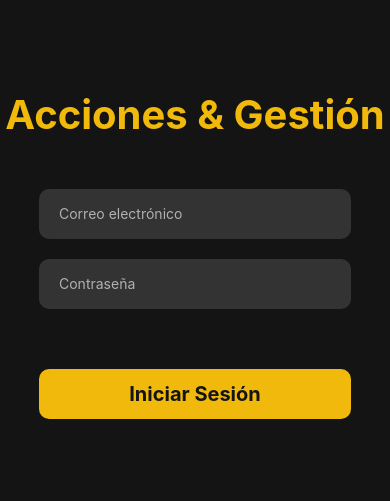
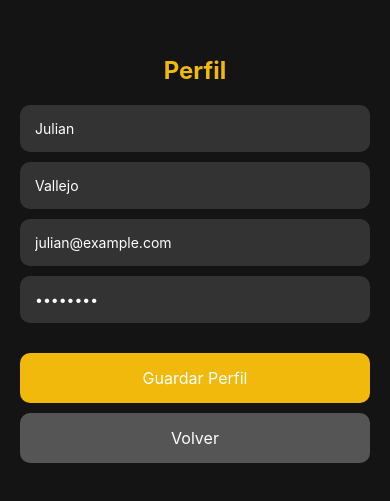
Before and after one commit to Julio937/ProyectoPMovil, a React Native app: screen /Profile in a window 390 px wide. Shown: the part 163-664 px from the top of the page. Built offline with nearby package versions, Linux system fonts and the light colour scheme.

Commit message:
Pantalla Profile
Se agrego la pantalla profile para poder actualizar el perfil del usuario y se implemento la navegación a esta pantalla desde todas las pantallas

```diff
--- a/App.js
+++ b/App.js
@@ -6,6 +6,7 @@ import ConfigurationScreen from './paginas/ConfigurationScreen';
 import HomeScreen from './paginas/HomeScreen';
 import LoginScreen from './paginas/LoginScreen';
 import NotificationsScreen from './paginas/NotificationsScreen';
+import ProfileScreen from './paginas/ProfileScreen';
 import TradeScreen from './paginas/TradeScreen';
 import TransactionsScreen from './paginas/Transactions';
 
@@ -22,6 +23,7 @@ export default function App() {
         <Stack.Screen name='Trade' component={TradeScreen} options={{ headerShown: false }} />
         <Stack.Screen name='Transactions' component={TransactionsScreen} options={{ headerShown: false }} />
         <Stack.Screen name='Notifications' component={NotificationsScreen} options={{ headerShown: false }} />
+        <Stack.Screen name='Profile' component={ProfileScreen} options={{ headerShown: false }} />
       </Stack.Navigator>
     </NavigationContainer>
   );
--- a/paginas/BalanceScreen.js
+++ b/paginas/BalanceScreen.js
@@ -18,11 +18,15 @@ export default function BalanceScreen() {
     navigation.navigate(screen);
   };
 
+  const handleProfile = () => {
+    navigation.navigate('Profile');
+  };
+
   return (
     <View style={styles.container}>
       <View style={styles.header}>
         <Text style={styles.headerText}>Balance</Text>
-        <TouchableOpacity style={styles.profileButton}>
+        <TouchableOpacity style={styles.profileButton} onPress={handleProfile}>
           <Ionicons name='person-circle-outline' size={24} color='#F0B90B' />
         </TouchableOpacity>
       </View>
--- a/paginas/ConfigurationScreen.js
+++ b/paginas/ConfigurationScreen.js
@@ -18,20 +18,23 @@ export default function ConfigurationScreen() {
   const handTrade = () => {
     navigation.navigate('Trade');
   };
+
   const handTransactions = () => {
     navigation.navigate('Transactions');
   };
+
   const handleNotifications = () => {
     navigation.navigate('Notifications');
+  };
+
+  const handleProfile = () => {
+    navigation.navigate('Profile');
   };
 
   return (
     <View style={styles.container}>
       <View style={styles.header}>
         <Text style={styles.headerText}>Configuración</Text>
-        <TouchableOpacity style={styles.profileButton}>
-          <Ionicons name='person-circle-outline' size={24} color='#F0B90B' />
-        </TouchableOpacity>
       </View>
       <ScrollView style={styles.settingsList}>
         <TouchableOpacity style={styles.settingItem} onPress={handleNotifications}>
@@ -41,6 +44,10 @@ export default function ConfigurationScreen() {
         <TouchableOpacity style={styles.settingItem}>
           <Text style={styles.settingText}>Idioma</Text>
           <Ionicons name='language-outline' size={24} color='#F0B90B' />
+        </TouchableOpacity>
+        <TouchableOpacity style={styles.settingItem} onPress={handleProfile}>
+          <Text style={styles.settingText}>Perfil</Text>
+          <Ionicons name='person-circle-outline' size={24} color='#F0B90B' />
         </TouchableOpacity>
       </ScrollView>
       <View style={styles.bottomMenu}>
--- /dev/null
+++ b/paginas/ProfileScreen.js
@@ -0,0 +1,130 @@
+import { useNavigation } from '@react-navigation/native';
+import React, { useEffect, useState } from 'react';
+import { StyleSheet, Text, TextInput, TouchableOpacity, View } from 'react-native';
+
+export default function ProfileScreen() {
+  const navigation = useNavigation();
+
+  // Estado local para los datos del perfil
+  const [profileData, setProfileData] = useState({
+    name: '',
+    lastName: '',
+    email: '',
+    password: '',
+  });
+
+  useEffect(() => {
+    // Cargar los datos del perfil solo en la primera renderización
+    loadProfileData();
+  }, []);
+
+  const loadProfileData = () => {
+    // Simular cargar los datos del perfil desde un almacenamiento externo (por ejemplo, AsyncStorage)
+    const storedProfileData = {
+      name: 'Julian',
+      lastName: 'Vallejo',
+      email: 'julian@example.com',
+      password: '********',
+    };
+
+    // Actualizar el estado local con los datos del perfil cargados
+    setProfileData(storedProfileData);
+  };
+
+  const handleGoBack = () => {
+    navigation.goBack();
+  };
+
+  const handleSaveProfile = () => {
+    console.log('Perfil Guardado');
+    console.log('Nombre:', profileData.name);
+    console.log('Apellido:', profileData.lastName);
+    console.log('Correo Electrónico:', profileData.email);
+    console.log('Contraseña:', profileData.password);
+
+    alert('Perfil guardado localmente');
+  };
+
+  return (
+    <View style={styles.container}>
+      <Text style={styles.title}>Perfil</Text>
+      <View style={styles.form}>
+        <TextInput
+          style={styles.input}
+          placeholder='Nombre'
+          value={profileData.name}
+          onChangeText={(text) => setProfileData({ ...profileData, name: text })}
+        />
+        <TextInput
+          style={styles.input}
+          placeholder='Apellido'
+          value={profileData.lastName}
+          onChangeText={(text) => setProfileData({ ...profileData, lastName: text })}
+        />
+        <TextInput
+          style={styles.input}
+          placeholder='Correo Electrónico'
+          value={profileData.email}
+          onChangeText={(text) => setProfileData({ ...profileData, email: text })}
+          keyboardType='email-address'
+        />
+        <TextInput
+          style={styles.input}
+          placeholder='Contraseña'
+          value={profileData.password}
+          onChangeText={(text) => setProfileData({ ...profileData, password: text })}
+          secureTextEntry={true}
+        />
+      </View>
+      <TouchableOpacity style={styles.saveButton} onPress={handleSaveProfile}>
+        <Text style={styles.buttonText}>Guardar Perfil</Text>
+      </TouchableOpacity>
+      <TouchableOpacity style={styles.goBackButton} onPress={handleGoBack}>
+        <Text style={styles.buttonText}>Volver</Text>
+      </TouchableOpacity>
+    </View>
+  );
+}
+
+const styles = StyleSheet.create({
+  container: {
+    flex: 1,
+    backgroundColor: '#141414',
+    padding: 20,
+    justifyContent: 'center',
+  },
+  title: {
+    color: '#F0B90B',
+    fontSize: 24,
+    fontWeight: 'bold',
+    marginBottom: 20,
+    textAlign: 'center',
+  },
+  form: {
+    marginBottom: 20,
+  },
+  input: {
+    backgroundColor: '#333',
+    color: 'white',
+    borderRadius: 10,
+    padding: 15,
+    marginBottom: 10,
+  },
+  saveButton: {
+    backgroundColor: '#F0B90B',
+    padding: 15,
+    borderRadius: 10,
+    alignItems: 'center',
+    marginBottom: 10,
+  },
+  goBackButton: {
+    backgroundColor: '#555',
+    padding: 15,
+    borderRadius: 10,
+    alignItems: 'center',
+  },
+  buttonText: {
+    color: 'white',
+    fontSize: 16,
+  },
+});
--- a/paginas/TradeScreen.js
+++ b/paginas/TradeScreen.js
@@ -70,12 +70,15 @@ export default function TradeScreen() {
   const handConfiguration = () => {
     navigation.navigate('Configuration');
   };
+  const handleProfile = () => {
+    navigation.navigate('Profile');
+  };
 
   return (
     <View style={styles.container}>
       <View style={styles.header}>
         <Text style={styles.headerText}>Operar</Text>
-        <TouchableOpacity style={styles.profileButton}>
+        <TouchableOpacity style={styles.profileButton} onPress={handleProfile}>
           <Ionicons name='person-circle-outline' size={24} color='#F0B90B' />
         </TouchableOpacity>
       </View>
--- a/paginas/Transactions.js
+++ b/paginas/Transactions.js
@@ -22,11 +22,15 @@ export default function Transactions() {
     navigation.navigate('Configuration');
   };
 
+  const handleProfile = () => {
+    navigation.navigate('Profile');
+  };
+
   return (
     <View style={styles.container}>
       <View style={styles.header}>
         <Text style={styles.headerText}>Transacciones</Text>
-        <TouchableOpacity style={styles.profileButton}>
+        <TouchableOpacity style={styles.profileButton} onPress={handleProfile}>
           <Ionicons name='person-circle-outline' size={24} color='#F0B90B' />
         </TouchableOpacity>
       </View>
```
